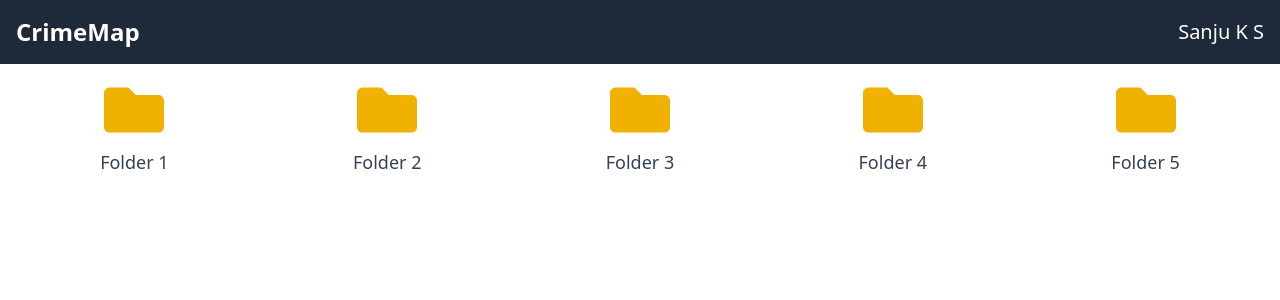
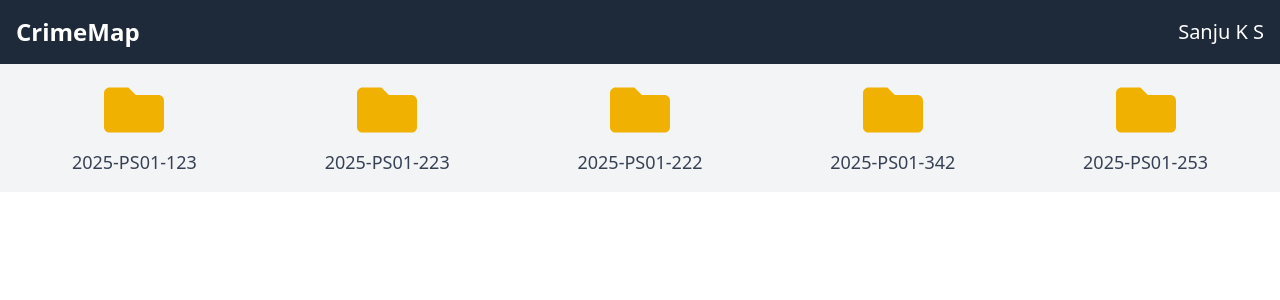
Before and after one commit to rolansy/CrimeMap, a React (Vite) app in the folder frontend/: page / in a window 1280 px wide. Shown: the top 300 px of the page. Built offline with nearby package versions, Linux system fonts and the light colour scheme; a web font is replaced by a local one.

Commit message:
Add Evidence page and Board component with mock graph data; update Home page folder names

```diff
--- a/frontend/package.json
+++ b/frontend/package.json
@@ -15,6 +15,7 @@
     "react-dom": "^19.0.0",
     "react-icons": "^5.5.0",
     "react-router-dom": "^7.2.0",
+    "reactflow": "^11.11.4",
     "tailwindcss": "^4.0.9"
   },
   "devDependencies": {
--- a/frontend/src/App.jsx
+++ b/frontend/src/App.jsx
@@ -1,6 +1,7 @@
 import { BrowserRouter as Router, Route, Routes } from 'react-router-dom';
 import NavBar from './components/NavBar';
 import Home from './pages/Home';
+import Board from './components/Board';
 
 function App() {
   return (
@@ -9,7 +10,7 @@ function App() {
       <Routes>
         <Route path="/" element={<Home />} />
         <Route path="/folder1" element={<div>Folder 1 Content</div>} />
-        <Route path="/folder2" element={<div>Folder 2 Content</div>} />
+        <Route path="/folder2" element={<Board/>} />
         <Route path="/folder3" element={<div>Folder 3 Content</div>} />
         <Route path="/folder4" element={<div>Folder 4 Content</div>} />
         <Route path="/folder5" element={<div>Folder 5 Content</div>} />
--- /dev/null
+++ b/frontend/src/components/Board.jsx
@@ -0,0 +1,59 @@
+import React from "react";
+import ReactFlow, { Background, Controls } from "reactflow";
+import "reactflow/dist/style.css";
+import mockGraphData from "./mockdata.js";
+
+const graphData = mockGraphData;
+
+// const graphData = {
+//   vertices: [
+//     ["v", "victim"],
+//     ["s", "suspect", { statement: ["asdas", "sdasd"], evidence: ["link1", "link2"] }],
+//     ["h", "crimescene"]
+//   ],
+//   edges: [
+//     ["v", "s", { time: "17:00:00", facts: ["dhjasdhjas", "shajs"], assumptions: ["sdsxs", "dedw"] }]
+//   ]
+// };
+
+const nodes = graphData.vertices.map(([id, type], index) => ({
+  id,
+  data: { label: `${id.toUpperCase()} (${type})` },
+  position: { x: index * 200, y: 100 },
+  style: {
+    backgroundColor: type === "suspect" ? "red" : type === "victim" ? "blue" : "gray",
+    color: "white",
+    padding: "10px",
+    borderRadius: type === "crimescene" ? "5px" : "50%",
+    width: 100,
+    height: 50,
+    display: "flex",
+    alignItems: "center",
+    justifyContent: "center"
+  }
+}));
+
+// Map JSON edges to React Flow edges
+const edges = graphData.edges.map(([source, target, details], index) => ({
+  id: `edge-${index}`,
+  source,
+  target,
+  label: `Time: ${details.time}\nFacts: ${details.facts.join(", ")}\nAssumptions: ${details.assumptions.join(", ")}`,
+  style: { stroke: "black" },
+  labelBgStyle: { fill: "white", padding: "4px", borderRadius: "5px" }
+}));
+
+const Board = () => {
+  return (
+    <div className="h-screen w-full bg-gray-900 flex items-center justify-center">
+      <div className="w-[90%] h-[600px] bg-white rounded-lg shadow-lg overflow-hidden">
+        <ReactFlow nodes={nodes} edges={edges} fitView>
+          <Background />
+          <Controls />
+        </ReactFlow>
+      </div>
+    </div>
+  );
+};
+
+export default Board;
--- /dev/null
+++ b/frontend/src/components/mockdata.js
@@ -0,0 +1,12 @@
+const mockGraphData = {
+    vertices: [
+      ["v", "victim"],
+      ["s", "suspect", { statement: ["Theft", "Fraud"], evidence: ["video_link", "document"] }],
+      ["h", "crimescene"]
+    ],
+    edges: [
+      ["v", "s", { time: "12:30 PM", facts: ["Seen together", "Argument happened"], assumptions: ["Possible theft", "Money dispute"] }]
+    ]
+  };
+
+  export default mockGraphData;
--- /dev/null
+++ b/frontend/src/pages/Evidence.jsx
@@ -0,0 +1,6 @@
+const Evidence = () => {
+  return (
+    <div>Evidence</div>
+  )
+}
+export default Evidence
--- a/frontend/src/pages/Home.jsx
+++ b/frontend/src/pages/Home.jsx
@@ -4,17 +4,17 @@ import NavBar from '../components/NavBar';
 
 const Home = () => {
   const folders = [
-    { name: 'Folder 1', link: '/folder1' },
-    { name: 'Folder 2', link: '/folder2' },
-    { name: 'Folder 3', link: '/folder3' },
-    { name: 'Folder 4', link: '/folder4' },
-    { name: 'Folder 5', link: '/folder5' },
+    { name: '2025-PS01-123', link: '/folder1' },
+    { name: '2025-PS01-223', link: '/folder2' },
+    { name: '2025-PS01-222', link: '/folder3' },
+    { name: '2025-PS01-342', link: '/folder4' },
+    { name: '2025-PS01-253', link: '/folder5' },
   ];
 
   return (
     <>
 
-    <div className="container mx-auto p-4">
+    <div className="container mx-auto p-4 bg-gray-100">
       <div className="grid grid-cols-2 md:grid-cols-3 lg:grid-cols-5 gap-4">
         {folders.map((folder, index) => (
           <Link to={folder.link} key={index} className="text-center">
```
Also changed, not shown: 1 other file (tests, documents, lock files or other folders).
